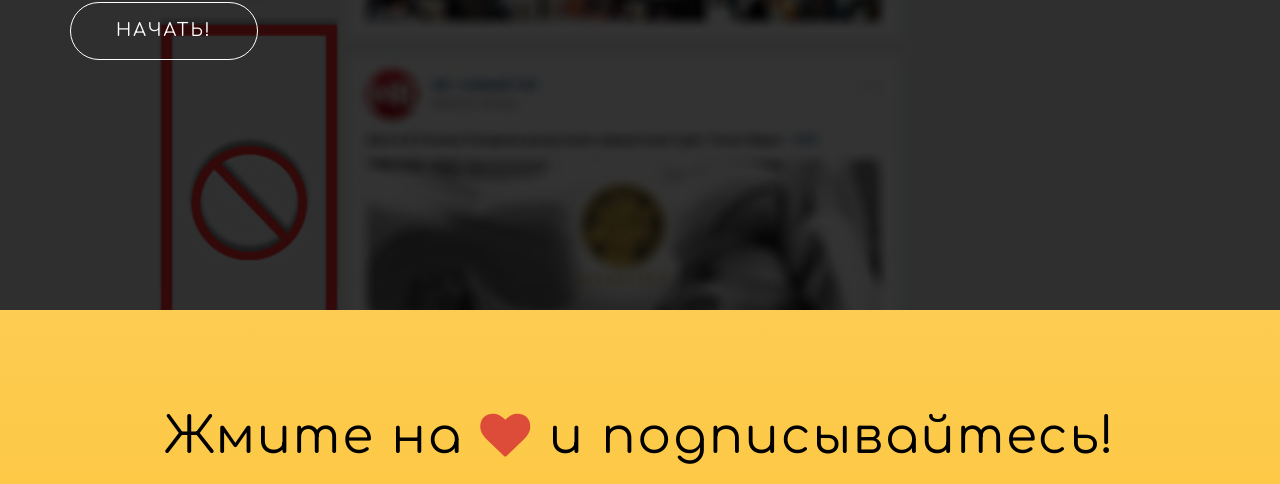
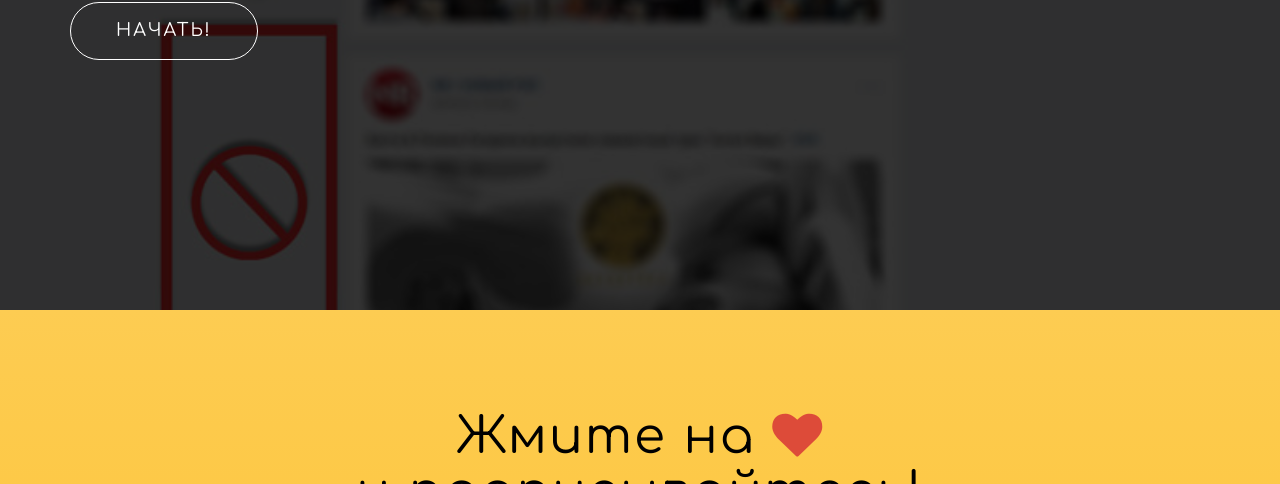
Before and after one commit to shlaikov/vk-adblock, a website: page index.html in a window 1280 px wide. Shown: the part 2714-3198 px from the top of the page. Drawn offline with nearby package versions, Linux system fonts and the light colour scheme; a web font is replaced by a local one.

Commit message:
Fixed some isuue.

```diff
--- a/index.html
+++ b/index.html
@@ -188,7 +188,7 @@
 
     <section id="contact" class="contact bg-primary">
         <div class="container">
-            <h2 style="color: #000;">Жмите на <i class="fa fa-heart"></i> и подписывайтесь!</h2>
+            <h2 style="color: #000;">Жмите на <i class="fa fa-heart"></i><br>и подписывайтесь!</h2>
             <ul class="list-inline list-social">
                 <li class="social-twitter">
                     <a href="https://twitter.com/Shlaikov_Alexey"><i class="fa fa-twitter"></i></a>
```
